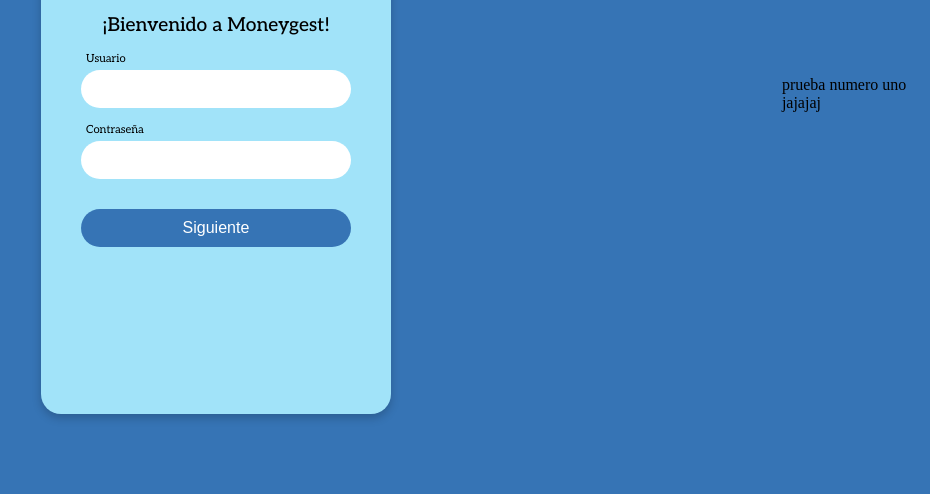
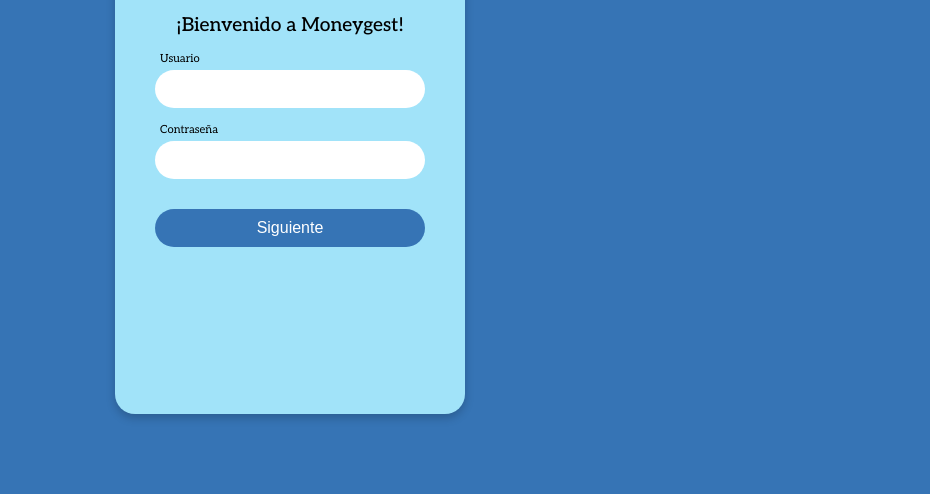
Before and after one commit to Juanmartinez-25/Proyecto-money-gest, a plain HTML site: page contrasena.html in a window 1280 px wide. Shown: the part 306-800 px from the top of the page, without its empty margins (350-1280 px from the left). Drawn offline with Linux system fonts and the light colour scheme.

Commit message:
es funcional

```diff
--- a/contrasena.html
+++ b/contrasena.html
@@ -38,5 +38,5 @@
                 </section>
             </main>
         </body>
-        prueba numero uno jajajaj
+
     </html>
```
